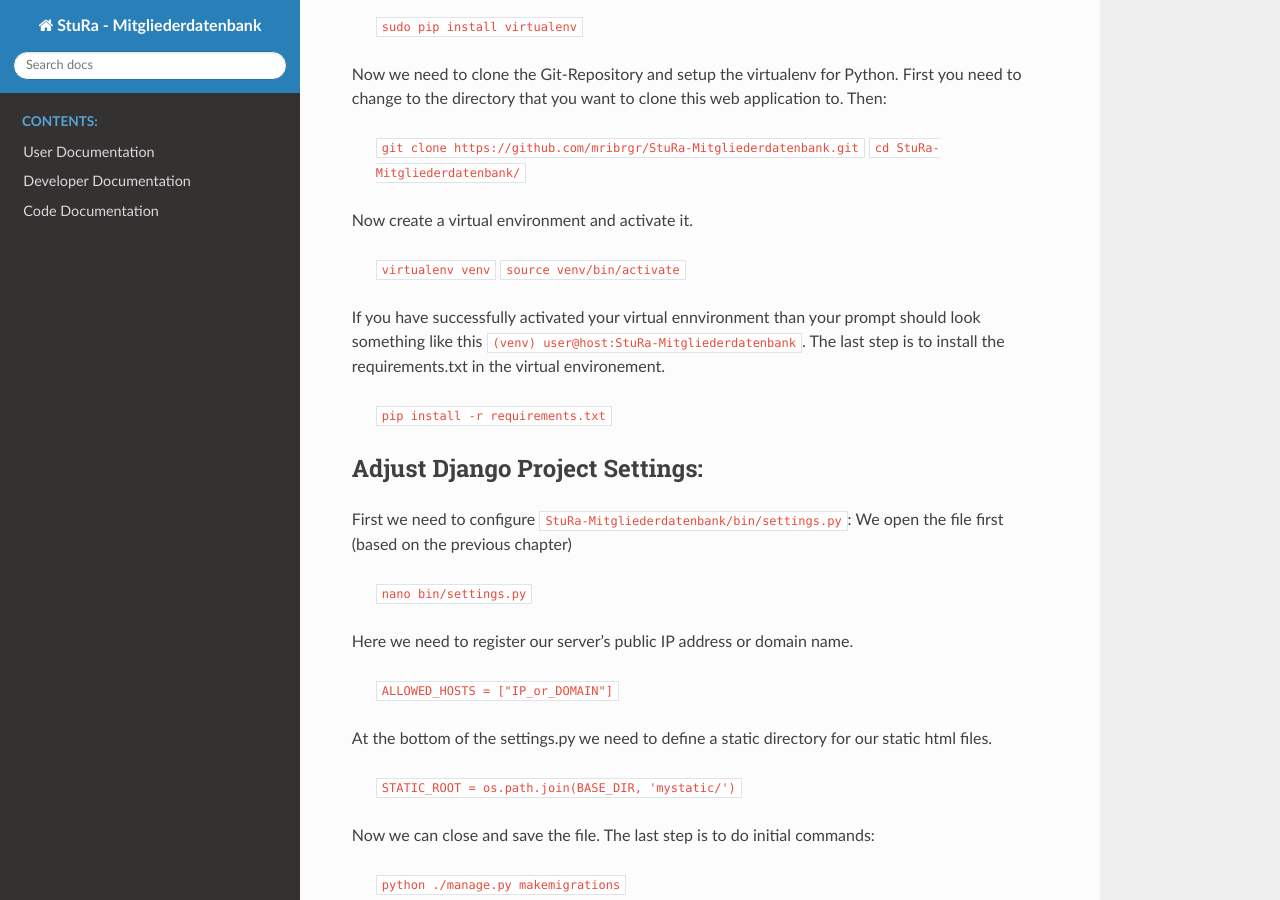
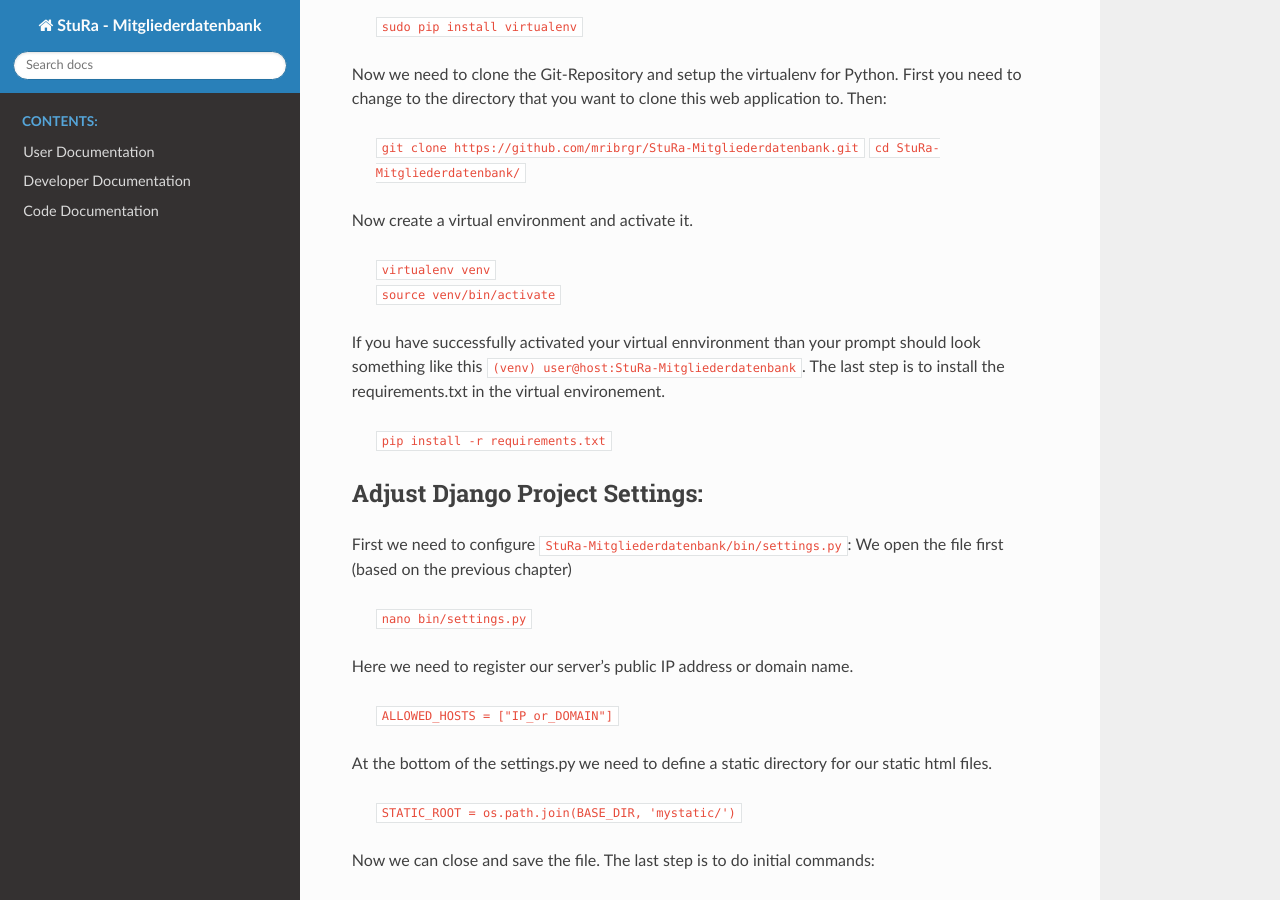
Before and after one commit to mribrgr/StuRa-Mitgliederdatenbank, a Sphinx documentation site: the page built from docs/sphinx/source/developer/deployment.rst, in a window 1280 px wide and 900 px high, scrolled down 820 px. Built offline with Sphinx 7.4.7 and the Read the Docs theme 2.0.0, drawn with Linux system fonts in a browser that asks for light colours.

```diff
--- a/docs/sphinx/source/developer/deployment.rst
+++ b/docs/sphinx/source/developer/deployment.rst
@@ -41,8 +41,8 @@ Then:
 
 Now create a virtual environment and activate it.
 
-  ``virtualenv venv``
-  ``source venv/bin/activate``
+  | ``virtualenv venv``
+  | ``source venv/bin/activate``
 
 If you have successfully activated your virtual ennvironment than your prompt should
 look something like this ``(venv) user@host:StuRa-Mitgliederdatenbank``. The last
```
